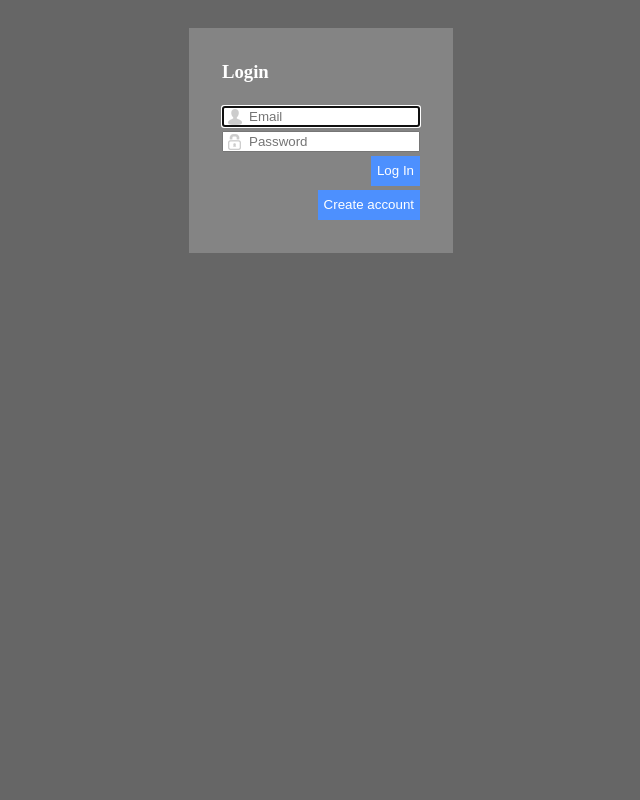
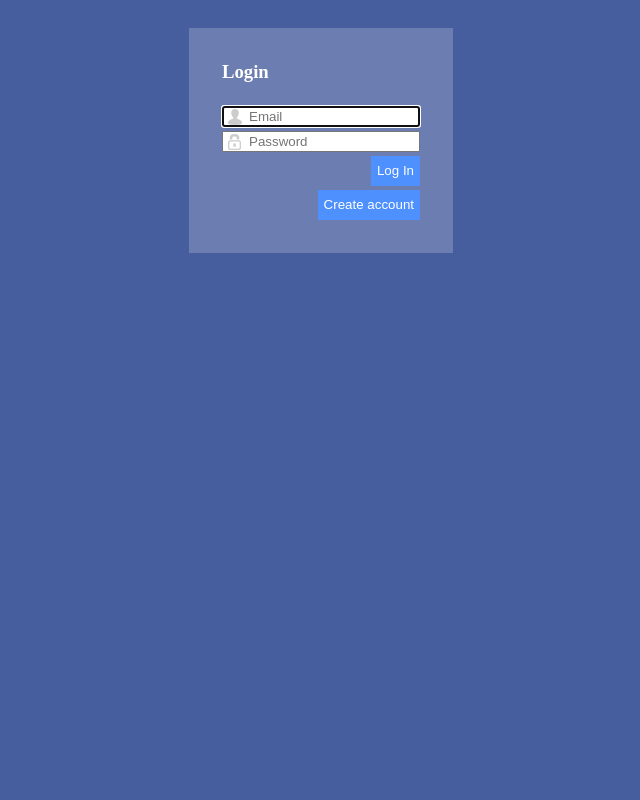
Before and after one commit to taron-hamb/training2, a PHP site: page / in a window 1280 px wide. Shown: the whole page, without its empty margins (319-959 px from the left). Run offline with PHP 8.4, Linux system fonts and the light colour scheme; some libraries are stand-ins or nearby versions.

Commit message:
change bg color

```diff
--- a/resource/css/style.css
+++ b/resource/css/style.css
@@ -1,5 +1,5 @@
 body{
-    background-color: #666;
+    background-color: #465d9e;
     color:#fff;
 }
 .general_box{
```
